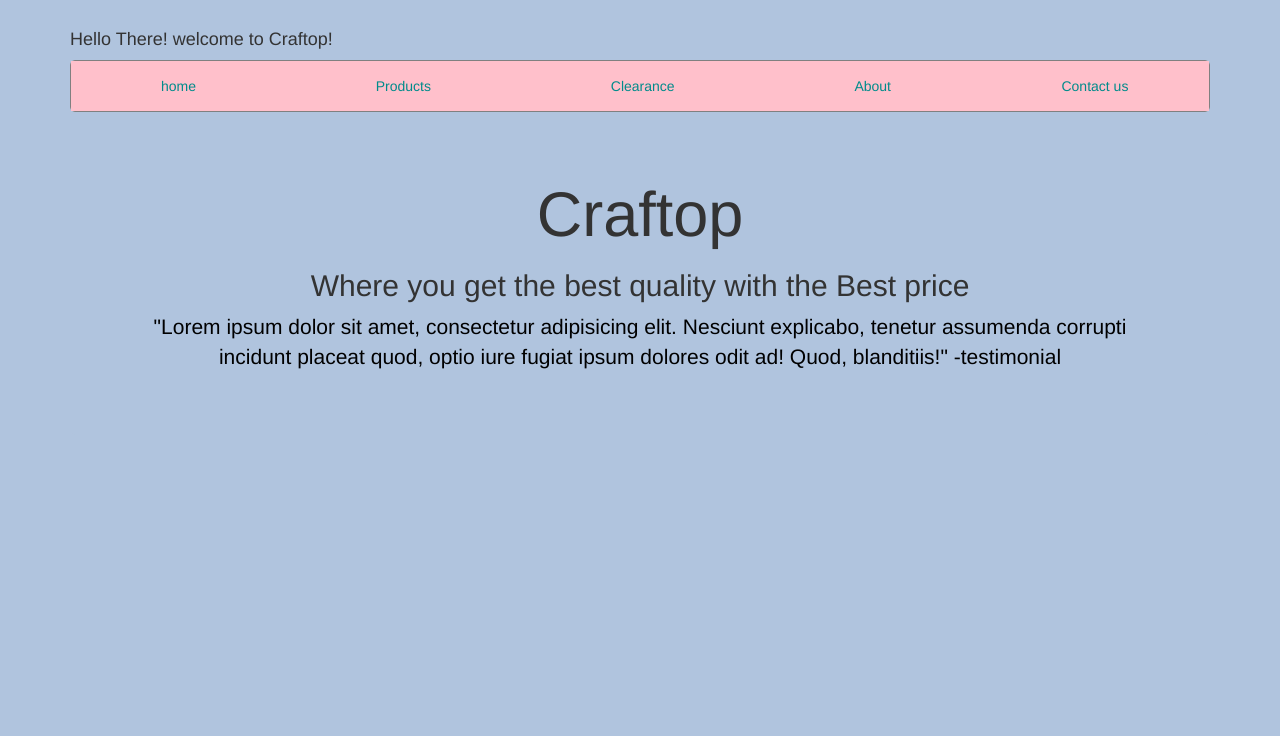
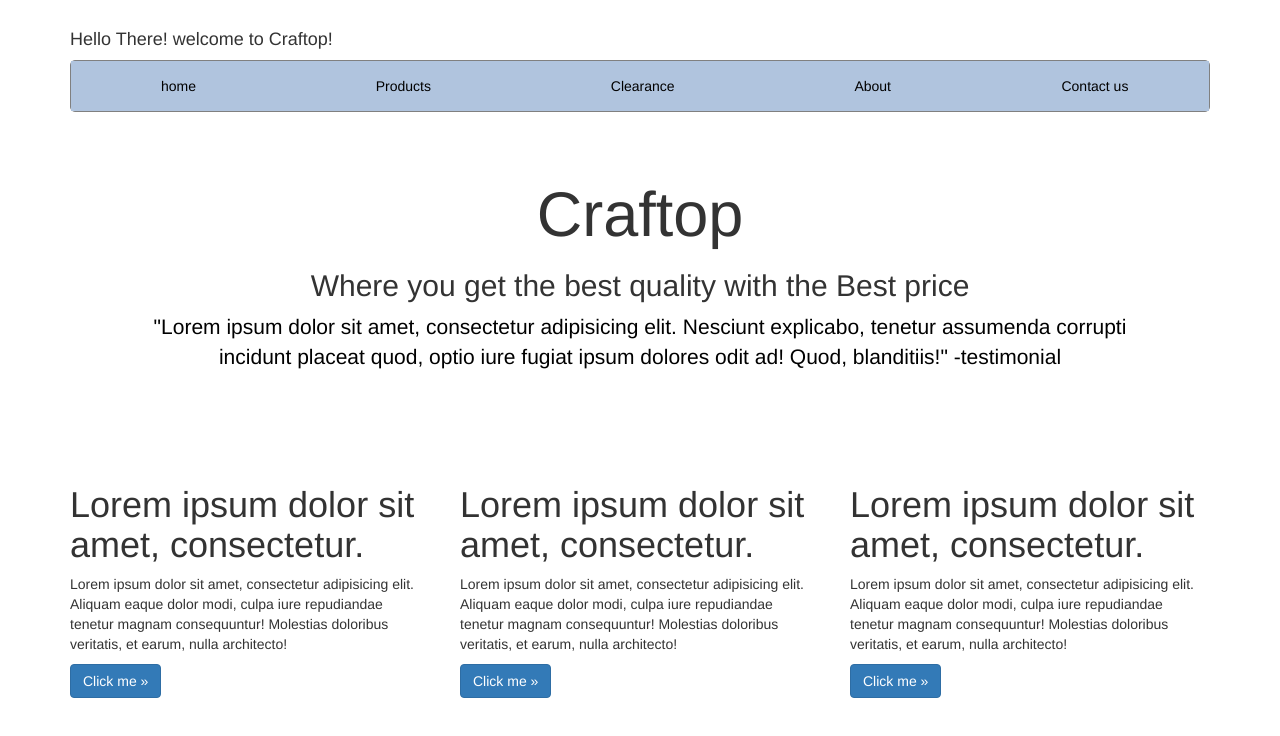
Before and after one commit to synthiapial/SellingPage, a plain HTML site: page index.html in a window 1280 px wide. Drawn offline with nearby package versions, Linux system fonts and the light colour scheme.

Commit message:
Rows & Columns

```diff
--- a/index.css
+++ b/index.css
@@ -1,6 +1,6 @@
 body{
     padding-top: 20px;
-    background-color: lightsteelblue;
+    background-color: white;
 }
 
 .nav-justified{
@@ -13,15 +13,15 @@ body{
 .nav-justified > li >a{
     padding: 15px 0;
     text-align: center;
-    color: darkcyan;
-    background-color: pink;
+    color: black;
+    background-color: lightsteelblue;
 }
 .green{
     color: darkcyan;
 }
 .jumbotron{
     text-align: center;
-    background-color: lightsteelblue;
+    background-color: white;
 }
 
 .text-muted{
--- a/index.html
+++ b/index.html
@@ -39,6 +39,25 @@
 
     </div>
 
+        <div class="row">
+<!--div.col-lg-4*3-->
+          <div class="col-lg-4">
+              <h1>Lorem ipsum dolor sit amet, consectetur.</h1>
+              <p>Lorem ipsum dolor sit amet, consectetur adipisicing elit. Aliquam eaque dolor modi, culpa iure repudiandae tenetur magnam consequuntur! Molestias doloribus veritatis, et earum, nulla architecto!</p><a href="#" class="btn btn-primary">Click me &raquo;</a>
+          </div>
+
+          <div class="col-lg-4">
+              <h1>Lorem ipsum dolor sit amet, consectetur.</h1>
+              <p>Lorem ipsum dolor sit amet, consectetur adipisicing elit. Aliquam eaque dolor modi, culpa iure repudiandae tenetur magnam consequuntur! Molestias doloribus veritatis, et earum, nulla architecto!</p><a href="#" class="btn btn-primary">Click me &raquo;</a>
+          </div>
+
+          <div class="col-lg-4">
+              <h1>Lorem ipsum dolor sit amet, consectetur.</h1>
+              <p>Lorem ipsum dolor sit amet, consectetur adipisicing elit. Aliquam eaque dolor modi, culpa iure repudiandae tenetur magnam consequuntur! Molestias doloribus veritatis, et earum, nulla architecto!</p><a href="#" class="btn btn-primary">Click me &raquo;</a>
+          </div>
+
+        </div>
+
 	</div>
 
 	<script src="https://cdnjs.cloudflare.com/ajax/libs/jquery/1.11.3/jquery.min.js"></script>
```
